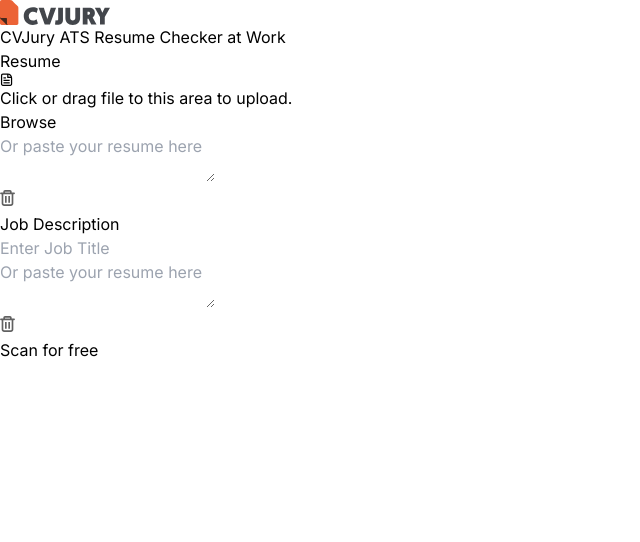
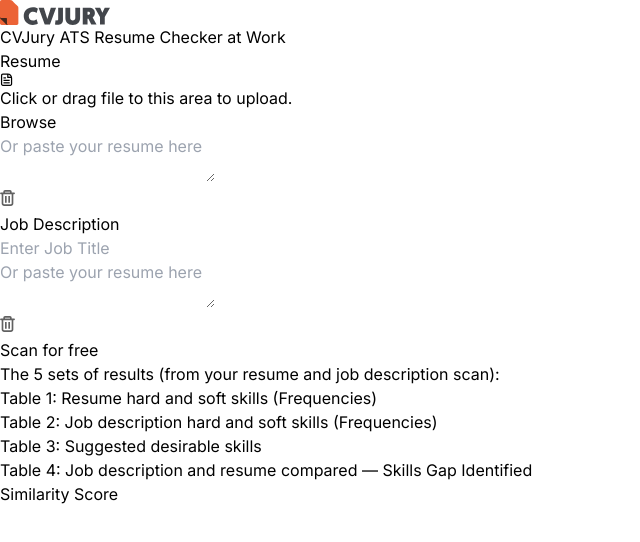
Before and after one commit to hatekisam/cvjury, a React (Vite) app: page / in a window 1280 px wide. Shown: the top 542 px of the page, without its empty margins (0-640 px from the left). Built offline with nearby package versions, Linux system fonts and the light colour scheme.

Commit message:
changed the scan button as per design

```diff
--- a/src/pages/Main.tsx
+++ b/src/pages/Main.tsx
@@ -5,15 +5,15 @@
 import { Logo } from "../components/core/icons";
 const Main: React.FC = () => {
   return (
-    <div className="relative flex flex-col items-center py-16 w-screen h-screen overflow-y-auto sm:overflow-hidden px-5 ">
+    <div className="relative flex flex-col items-center py-16 w-screen h-screen overflow-y-auto  px-5 ">
       <Helmet>
         <title>CV Jury</title>
       </Helmet>
       <div className="absolute left-5 top-5 z-20">
         <Logo />
       </div>
-      <div className="hidden sm:block absolute bg-white w-[50%] h-full left-0 top-0"></div>
-      <div className="hidden sm:block absolute bg-[rgba(224,107,66,0.2)]  w-[50%] h-full right-0 top-0"></div>
+      <div className="hidden sm:block fixed bg-white w-[50%] h-full left-0 top-0"></div>
+      <div className="hidden sm:block fixed bg-[rgba(224,107,66,0.2)]  w-[50%] h-screen right-0 top-0"></div>
       <p className="font-medium text-3xl sm:text-4xl z-20 ">
         CVJury ATS Resume Checker at Work
       </p>
@@ -21,9 +21,19 @@
         <ResumeUpload />
         <JobDesc />
       </div>
-      <button className="my-3 z-20 text-white bg-[#E06B42] px-4 py-2 rounded-full  border-[#C7CCD2] border">
+      <button className="my-3  z-20 text-white bg-[#E06B42] px-4 py-2 rounded-full  border-[#C7CCD2] border">
         Scan for free
       </button>
+	  <div className="bg-white opacity-20 w-[60vw] p-5 rounded-full">
+		<p className="text-black text-3xl">The 5 sets of results (from your resume and job description scan):</p>
+		<ul className="list-decimal">
+			<li>Table 1: Resume hard and soft skills (Frequencies)</li>
+			<li>Table 2: Job description hard and soft skills (Frequencies)</li>
+			<li>Table 3: Suggested desirable skills</li>
+			<li>Table 4: Job description and resume compared — Skills Gap Identified</li>
+			<li>Similarity Score</li>
+		</ul>
+	  </div>
     </div>
   );
 };
```
